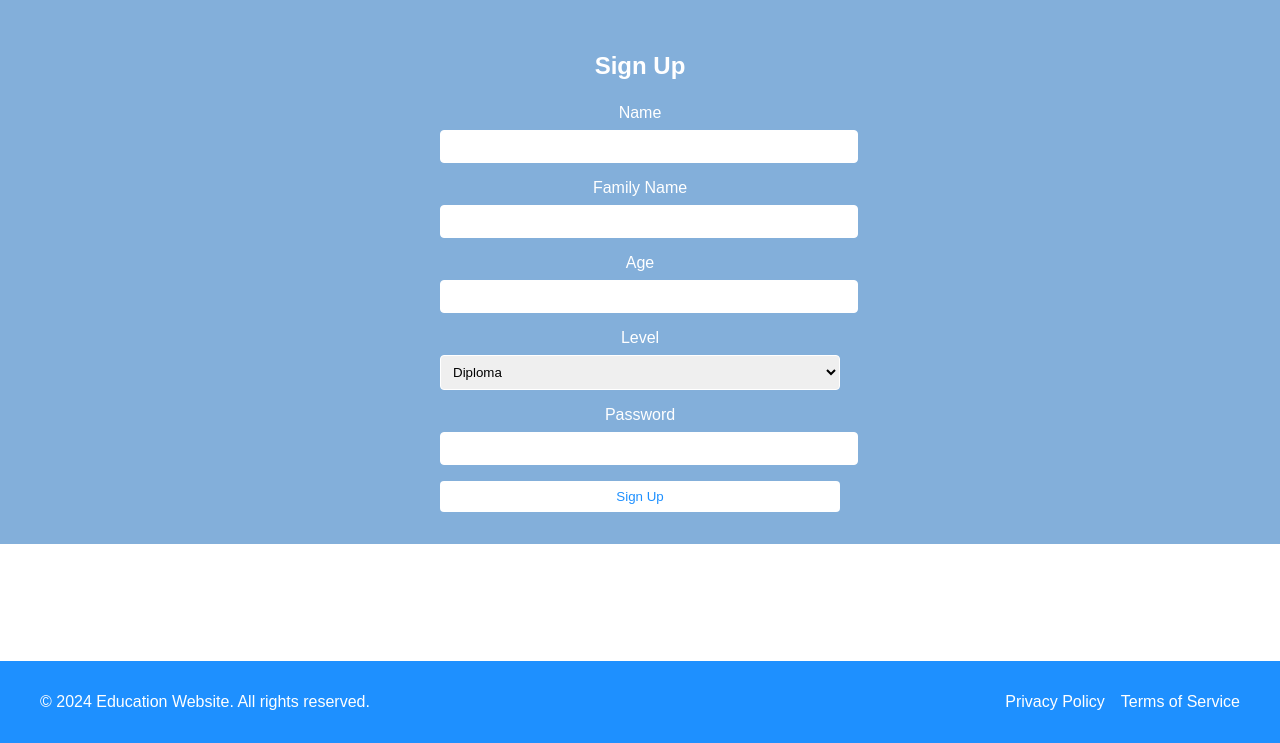
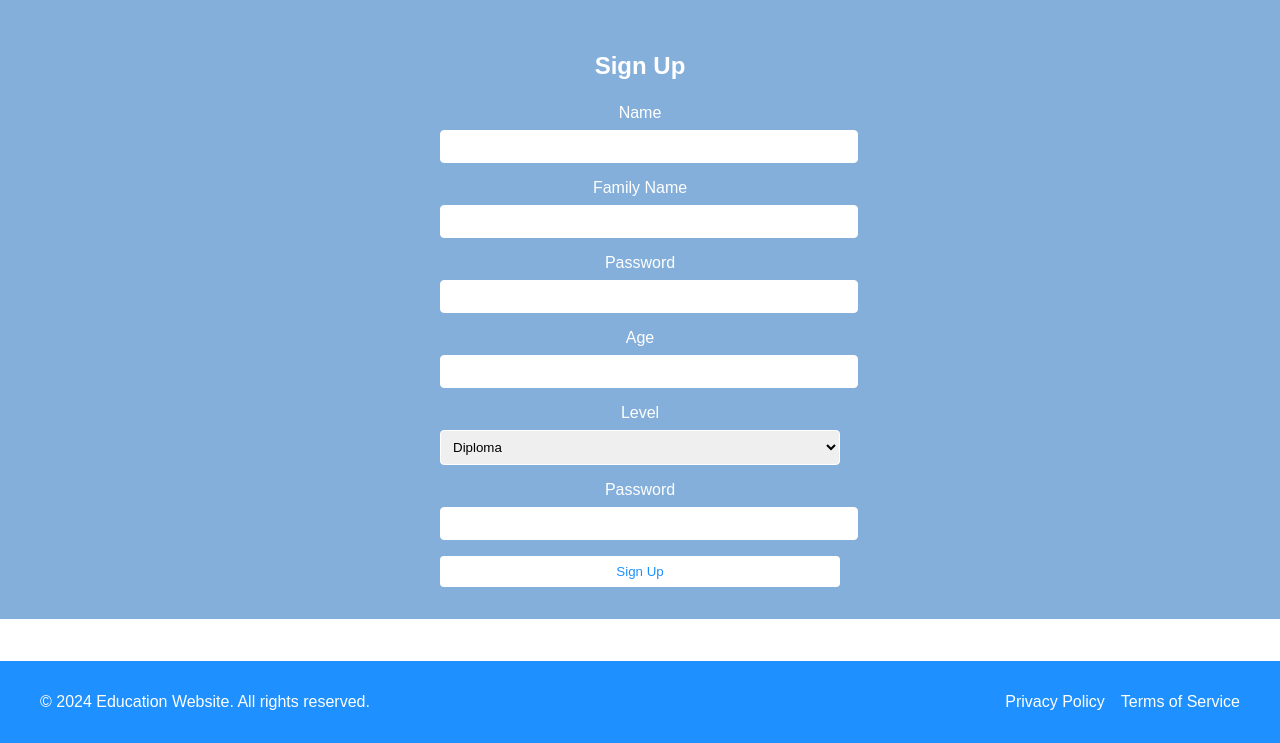
Before and after one commit to yasharzavary/darslab, a Django app: a page that uses darslab/templates/signIO/sinO.html in a window 1280 px wide. Shown: the part 57-800 px from the top of the page. Run offline with Django 5.2, Linux system fonts and the light colour scheme.

Commit message:
sign up template update

```diff
--- a/darslab/templates/signIO/sinO.html
+++ b/darslab/templates/signIO/sinO.html
@@ -4,7 +4,7 @@
 <section class="signup-section">
     <div class="container">
         <h2>Sign Up</h2>
-        <form action="{% url 'main-index' %}" method="post">
+        <form action="{% url 'acc' %}" method="post">
             {% csrf_token %}
             <div class="form-group">
                 <label for="name">Name</label>
@@ -13,6 +13,10 @@
             <div class="form-group">
                 <label for="family-name">Family Name</label>
                 <input type="text" id="family-name" name="family_name" required>
+            </div>
+            <div class="form-group">
+                <label for="phone">Password</label>
+                <input type="text" id="phone" name="phone" required>
             </div>
             <div class="form-group">
                 <label for="age">Age</label>
```
